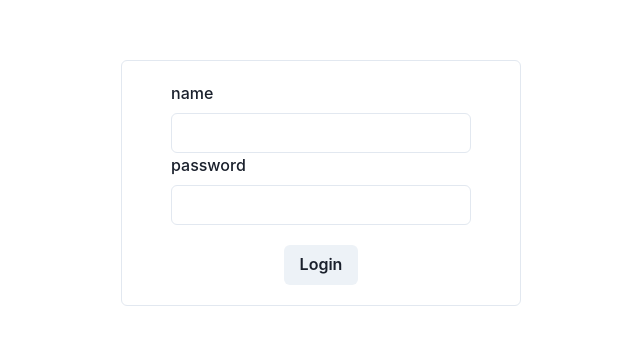
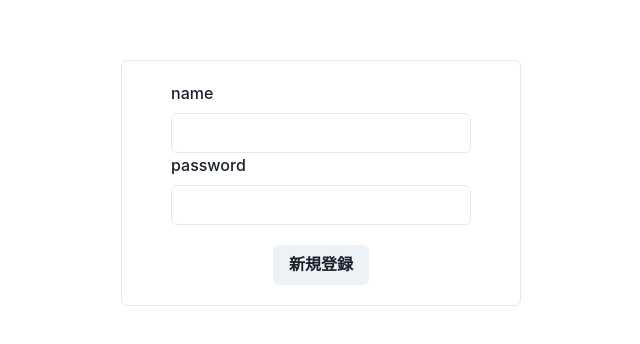
Before and after one commit to meiji-keion/PlaCell-Front, a React (Create React App) app: page /register in a window 1280 px wide. Shown: the part 180-524 px from the top of the page, without its empty margins (319-959 px from the left). Built offline with nearby package versions, Linux system fonts and the light colour scheme.

Commit message:
登録画面作成、Routingの実装

```diff
--- a/src/App.tsx
+++ b/src/App.tsx
@@ -2,7 +2,7 @@ import React from 'react'
 import logo from './logo.svg'
 import './App.css'
 import Hashimoto from './Hashimoto'
-import LoginPage from './LoginPage'
+import LoginPage from './components/pages/LoginPage'
 
 function App() {
   return (
--- /dev/null
+++ b/src/components/pages/RegisterPage.tsx
@@ -0,0 +1,25 @@
+import { Button, Card, CardBody, Center, FormControl, FormLabel, Input } from "@chakra-ui/react"
+
+const RegisterPage = () => {
+  return (
+<div style={{ display: "flex", justifyContent: "center",  }}>
+  <Card variant="outline" mt={60} w={400}>
+    <CardBody>
+      <Center>
+        <FormControl w={300}>
+          <FormLabel>name</FormLabel>
+          <Input type="email" />
+          <FormLabel>password</FormLabel>
+          <Input type="email" />
+        </FormControl>
+      </Center>
+      <Center mt={5}>
+        <Button>新規登録</Button>
+      </Center>
+    </CardBody>
+  </Card>
+</div>
+  )
+}
+
+export default RegisterPage
--- a/src/index.tsx
+++ b/src/index.tsx
@@ -1,16 +1,19 @@
 import React from 'react'
 import ReactDOM from 'react-dom/client'
 import './index.css'
-import App from './App'
+import Router from './router/router'
 import reportWebVitals from './reportWebVitals'
 import { ChakraProvider } from '@chakra-ui/react'
+import { BrowserRouter } from 'react-router-dom'
 
 const root = ReactDOM.createRoot(document.getElementById('root') as HTMLElement)
 root.render(
   <React.StrictMode>
-    <ChakraProvider>
-      <App />
-    </ChakraProvider>
+    <BrowserRouter>
+      <ChakraProvider>
+       < Router />
+      </ChakraProvider>
+    </BrowserRouter>
   </React.StrictMode>
 )
 
--- /dev/null
+++ b/src/router/router.tsx
@@ -0,0 +1,13 @@
+import { Route, Routes } from "react-router-dom"
+import LoginPage from "../components/pages/LoginPage";
+import RegisterPage from "../components/pages/RegisterPage";
+
+export const Router =()=>{
+    return(
+    <Routes>
+        <Route path ="/login" element={<LoginPage />} />
+        <Route path ="/register" element={<RegisterPage />} />
+    </Routes>
+    )
+}
+export default Router;
```
Also changed, not shown: src/components/pages/LoginPage.tsx (renamed from src/LoginPage.tsx).
